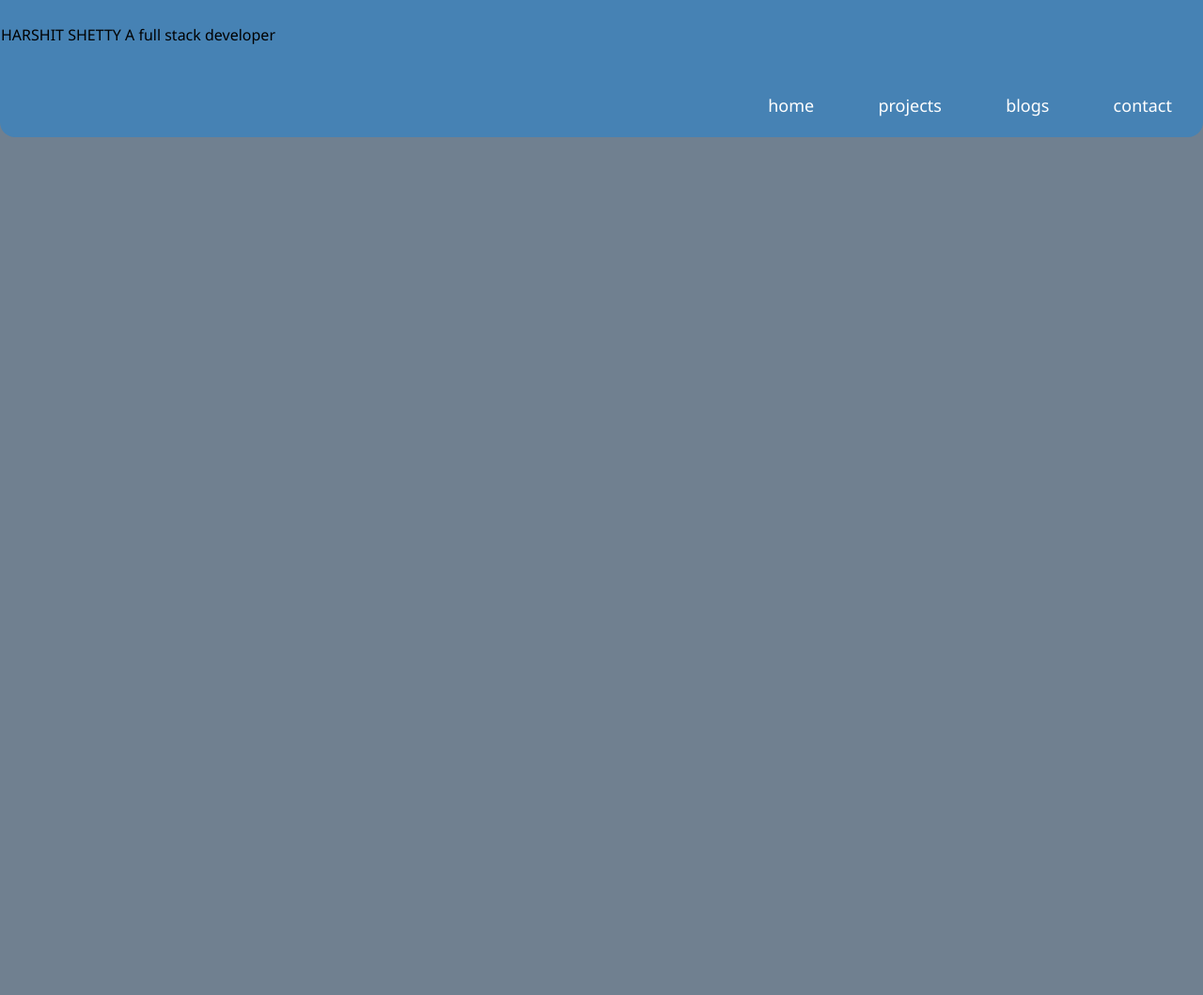
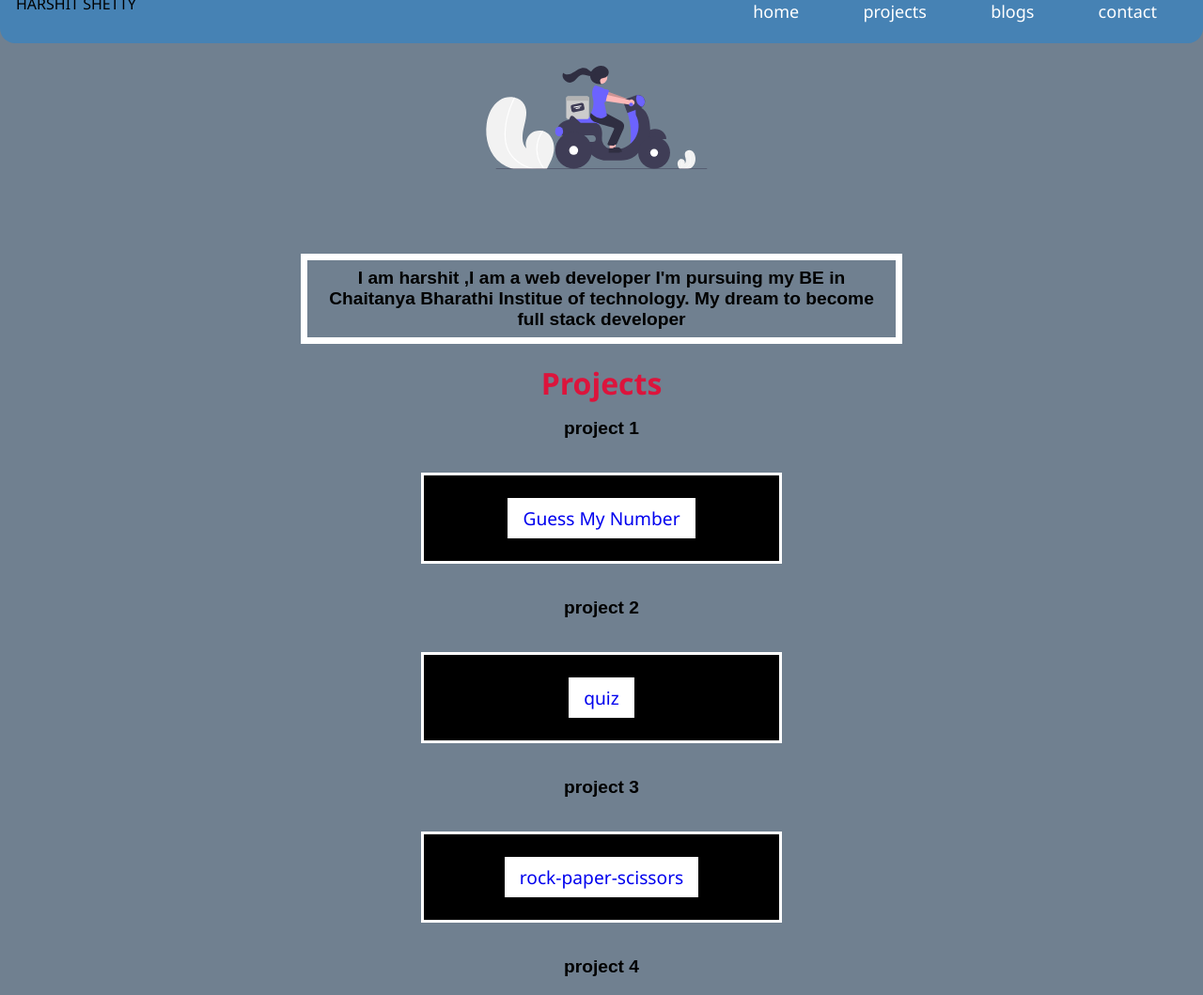
Before and after one commit to ShettyHarshit-777/PORTFOLIO, a plain HTML site: page index.html in a window 1280 px wide. Shown: the top 1059 px of the page at 94% size. Before the commit the page ends 800 px from the top, so only its background shows below. Drawn offline with Linux system fonts and the light colour scheme.

Commit message:
completed

```diff
--- a/index.html
+++ b/index.html
@@ -10,7 +10,7 @@
 <body>
   <nav class="nav">
     <div class="container-fluid">
-    <div class="name">HARSHIT SHETTY A full stack developer</div>
+    <div class="name">HARSHIT SHETTY </div>
   <ul>
     <li class="active"><a href="#">Home</a></li>
     <li><a href="#">Projects</a></li>
@@ -18,13 +18,53 @@
     <li><a href="#">Contact</a></li>
   </ul>
 </nav>
-<header class ="container hero">
-  <img src="file:///C:/Users/Shetty%20Harshit/OneDrive/Desktop/fsd/Portfolio/PORTFOLIO/Images/undraw_teamwork_hpdk%20(1).svg" alt="An header images"class="profile"/>
-  <h2>I am harshit ,I am a web developer</h2>
+<header class ="hero">
+  <img src="./Images/undraw_On_the_way_re_swjt.svg" alt="An header images"class="profile"/>
+  <h2 class='cck'>I am harshit ,I am a web developer I'm pursuing my BE in Chaitanya Bharathi Institue of technology.
+    My dream to become full stack developer </h2>
 </header>
-<hr/>
-<section class="gray"
-> <h2><a href="#" class="link">projects</a></h2></section>
+
+<h1 class='prj'>Projects</h1>
+
+<h2 class="klk">project 1</h2>
+<section class="gray">
+<a href="https://github.com/ShettyHarshit-777/guessmynumber"target ="_blank"class="link">Guess My Number</a>
+</section>
+
+<h2 class="klk">project 2</h2>
+
+<section class="gray">
+  <a href="https://replit.com/@ShettyHarshit77/quiz-application#index.js"target ="_blank"class="link">quiz</a>
+  </section>
+
+  <h2 class="klk">project 3</h2>
+
+  <section class="gray">
+    <a href="https://github.com/ShettyHarshit-777/project-rock-paper-scissors"target ="_blank"class="link">rock-paper-scissors</a>
+    </section>
+
+  <h2 class="klk">project 4</h2>
+    <section class="gray">
+      <a href="https://github.com/ShettyHarshit-777/harshit-portfolio"target ="_blank"class="link">component library</a>
+      </section>
+
+      <h2 class="klk">project 5</h2>
+    <section class="gray">
+      <a href="https://github.com/ShettyHarshit-777/harshit-portfolio"target ="_blank"class="link">Dice game</a>
+      </section>
+
+      <footer>
+        <div class="container - fluid">
+
+          <ul class="list-inline">
+            <li><a href="#">Facebook</a></li>
+            <li><a href="#">LinkedIn</a></li>
+            <li><a href="#">Instagram</a></li>
+            <li><a href="#">github</a></li>
+          </ul>
+
+          </footer>
+
 
 </body>
 </html>
--- a/style.css
+++ b/style.css
@@ -8,9 +8,9 @@
 body{background-color: slategray;}
 nav{
   width: 100%;
-  height: 146px;
+  height: 46px;
   background-color: steelblue;
-  line-height:75px;
+  line-height:8px;
   padding: 0 1px;
   position: fixed;
   color: black;
@@ -48,34 +48,112 @@ a:hover{
   background-color:black ;
   font-weight: 700;
 }
-picture{
-  margin-top: 200px;
-}
-.img{
-  margin-inline: 600px;
-}
-.img.picture{
-  border-radius: 50%;
+
+.hero{
+  color: black;
+  display: block;
+
 }
 
-header h3{
-  padding-left: 500px;
-  margin-top: 20px;
-  font-size: 20px;
-  font-size: bold ;
-  color: black;
+.hero img{
+  max-width: 350px;
+  margin: auto;
+  display: block;
+}
+.hero img.profile{
+  height: 250px;
+  width: 250px;
+  border-radius: 50%;
+  border: 1px solid var(--gray);
+}
+.link {
+  background-color:white;
+  min-width: 140px;
+  width:max-content;
+  padding:0.5rem 1rem;
+  text-decoration: none;
+  transition:all 0.2s ease;
   text-align: center;
 }
-section{
-  padding: 2rem 0;
+ .link:hover{
+   transform: scale(0 2);
+ }
+ section{
+  padding: 2rem 0.5rem;
+
 }
 section h2{
+ text-align:center;
+ font-weight: 100;
+}
+section.gray{ background-color: black;
+color: blue;
+}
+.prj{
   text-align: center;
+  color: crimson;
+
+}
+ .gray{
+   text-align: center;
+   border: 3px solid white;
+   width: 30%;
+   position: relative;
+   margin: 20px auto;
+   font-size: larger;
+  font-weight: 500;
+
+ }
+  .klk{
+    padding :1rem 1rem;
+    text-align: center;
+  color: black;
+  font-size: larger;
   font-weight: 700;
-  font-display: none;
+  font-family: sans-serif;
+
+
+  }
+  .cck{
+    width: 50%;
+    text-align: center;
+    border: 7px solid white;
+    text-align: center;
+    padding: 0.5rem 0.5rem;
+    font-size: larger;
+    font-family: sans-serif;
+    font-weight: 700;
+    margin: 20px auto;
+
+
+
+  }
+
+footer{
+  background-color:rgb(240, 230, 230);
+  color: white;
+  padding: 2rem 0;
+  border-top-left-radius: 1rem;
+  border-top-right-radius: 1rem;
+  text-align: center;
+}
+footer h2{
+  font-size: medium;
+  font-weight: 700;
+}
+footer ul{
+  padding-inline-start: 0px;
+}
+footer ul li a{
+  text-decoration:none;
+  color: rgb(17, 16, 16);
 }
 
-h3{
-  margin-right: 500px;
-  margin-top: 2rem;
+.list-inline li{
+  display:inline;
+  padding:0rem 0.5rem;
 }
+.container-fluid{
+  padding-left: 1rem;
+  padding-right:1rem ;
+}
```
Also changed, not shown: Images/undraw_On_the_way_re_swjt.svg (added).
